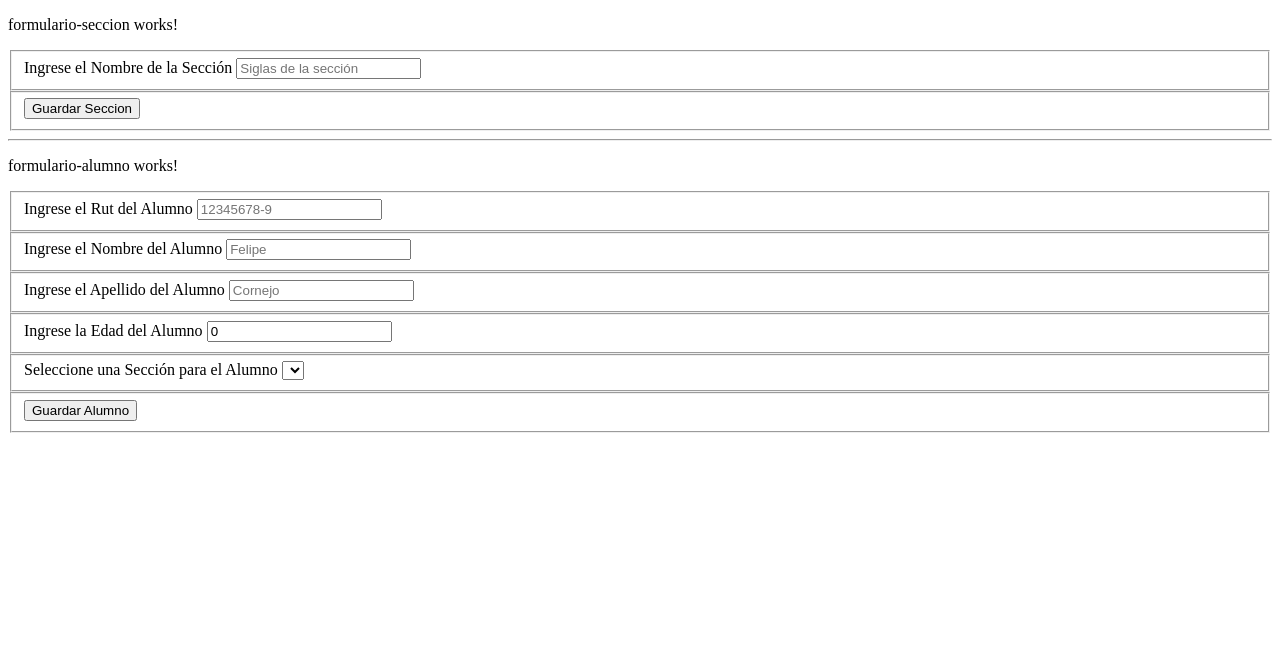
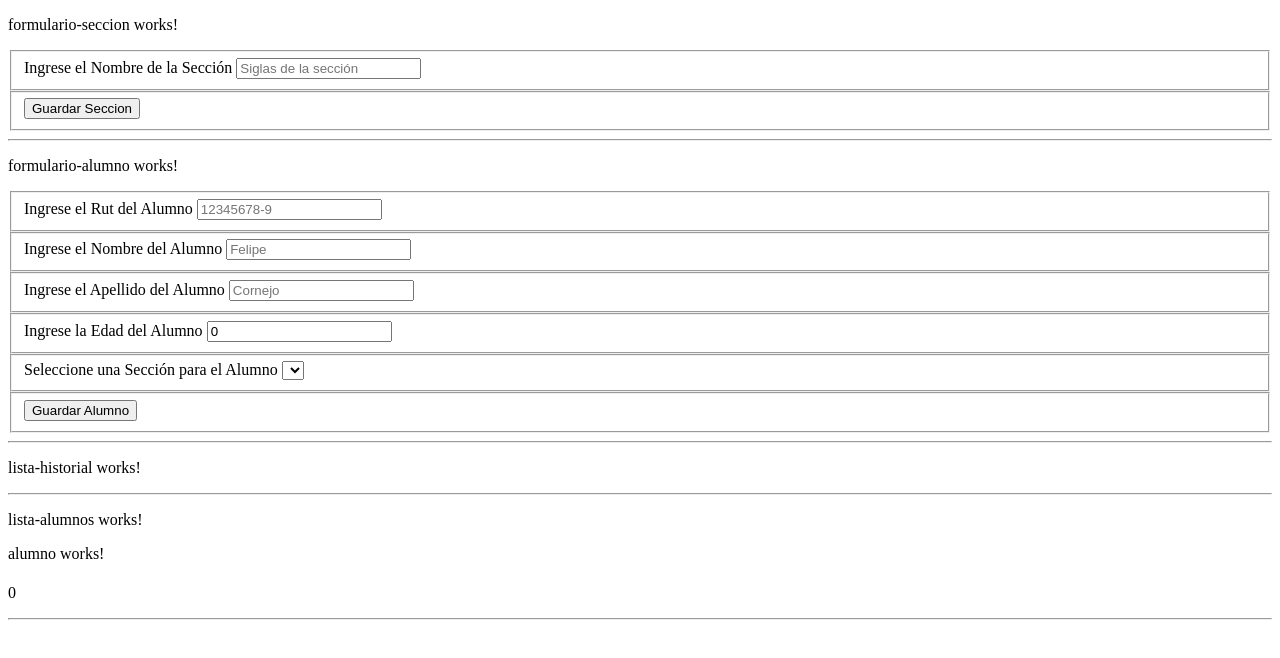
Before and after one commit to PeLuFe/asistenciaAPP, an Angular app: page / in a window 1280 px wide. Both pictures are taken after a click on the button "Guardar Alumno". Shown: the top 658 px of the page. Built offline with nearby package versions, Linux system fonts and the light colour scheme.

Commit message:
Creacion Listar Alumnos por pantalla

```diff
--- a/src/app/app.component.html
+++ b/src/app/app.component.html
@@ -1,3 +1,8 @@
 <app-formulario-seccion (agregarSeccion)="agregarSeccion($event)"></app-formulario-seccion>
 <hr>
 <app-formulario-alumno (agregarAlumno)="agregarAlumno($event)"></app-formulario-alumno>
+<hr>
+<app-lista-historial></app-lista-historial>
+<hr>
+<app-lista-alumnos [alumnos]="listaAlumno"></app-lista-alumnos>
+<hr>
--- a/src/app/componentes/alumno/alumno.component.html
+++ b/src/app/componentes/alumno/alumno.component.html
@@ -1 +1,17 @@
 <p>alumno works!</p>
+
+
+<section [id]="alumno.rut">
+  <h2>
+    {{ alumno.rut }}
+  </h2>
+  <h4>
+    {{ alumno.nombre }} {{ alumno.apellido }}
+  </h4>
+  <p>
+    {{ alumno.edad }}
+  </p>
+  <span>
+    {{ alumno.seccion }}
+  </span>
+</section>
--- a/src/app/componentes/alumno/alumno.component.ts
+++ b/src/app/componentes/alumno/alumno.component.ts
@@ -1,15 +1,12 @@
-import { Component, OnInit } from '@angular/core';
+import { Component, Input } from '@angular/core';
+
+import { Alumno } from './../../modelos/alumno';
 
 @Component({
   selector: 'app-alumno',
   templateUrl: './alumno.component.html',
   styleUrls: ['./alumno.component.scss']
 })
-export class AlumnoComponent implements OnInit {
-
-  constructor() { }
-
-  ngOnInit(): void {
-  }
-
+export class AlumnoComponent {
+  @Input() public alumno!: Alumno;
 }
--- a/src/app/componentes/lista-alumnos/lista-alumnos.component.html
+++ b/src/app/componentes/lista-alumnos/lista-alumnos.component.html
@@ -1 +1,8 @@
 <p>lista-alumnos works!</p>
+
+<section>
+  <app-alumno
+    *ngFor="let item of alumnos"
+    [alumno]="item"
+  ></app-alumno>
+</section>
--- a/src/app/componentes/lista-alumnos/lista-alumnos.component.ts
+++ b/src/app/componentes/lista-alumnos/lista-alumnos.component.ts
@@ -1,15 +1,12 @@
-import { Component, OnInit } from '@angular/core';
+import { Component, Input } from '@angular/core';
+
+import { Alumno } from './../../modelos/alumno';
 
 @Component({
   selector: 'app-lista-alumnos',
   templateUrl: './lista-alumnos.component.html',
   styleUrls: ['./lista-alumnos.component.scss']
 })
-export class ListaAlumnosComponent implements OnInit {
-
-  constructor() { }
-
-  ngOnInit(): void {
-  }
-
+export class ListaAlumnosComponent {
+  @Input() alumnos!: Array<Alumno>;
 }
```
